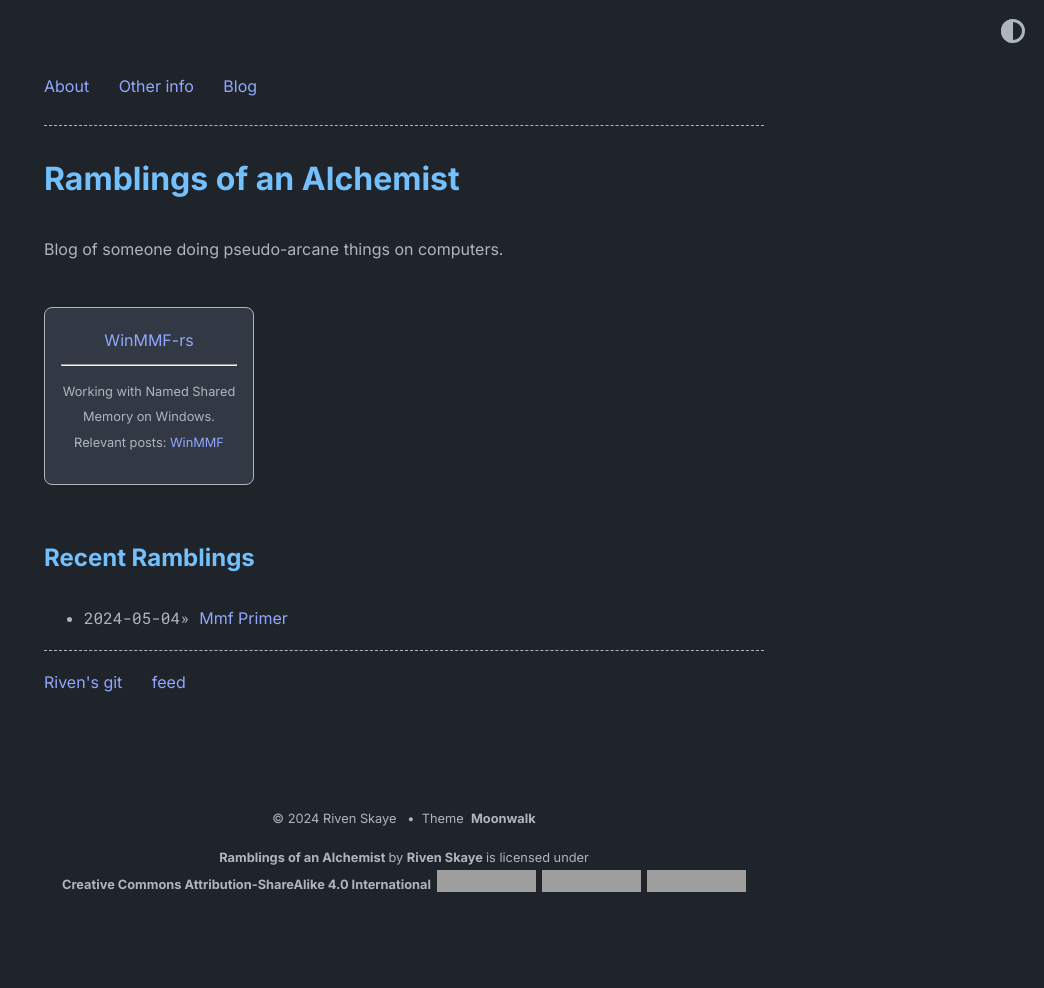
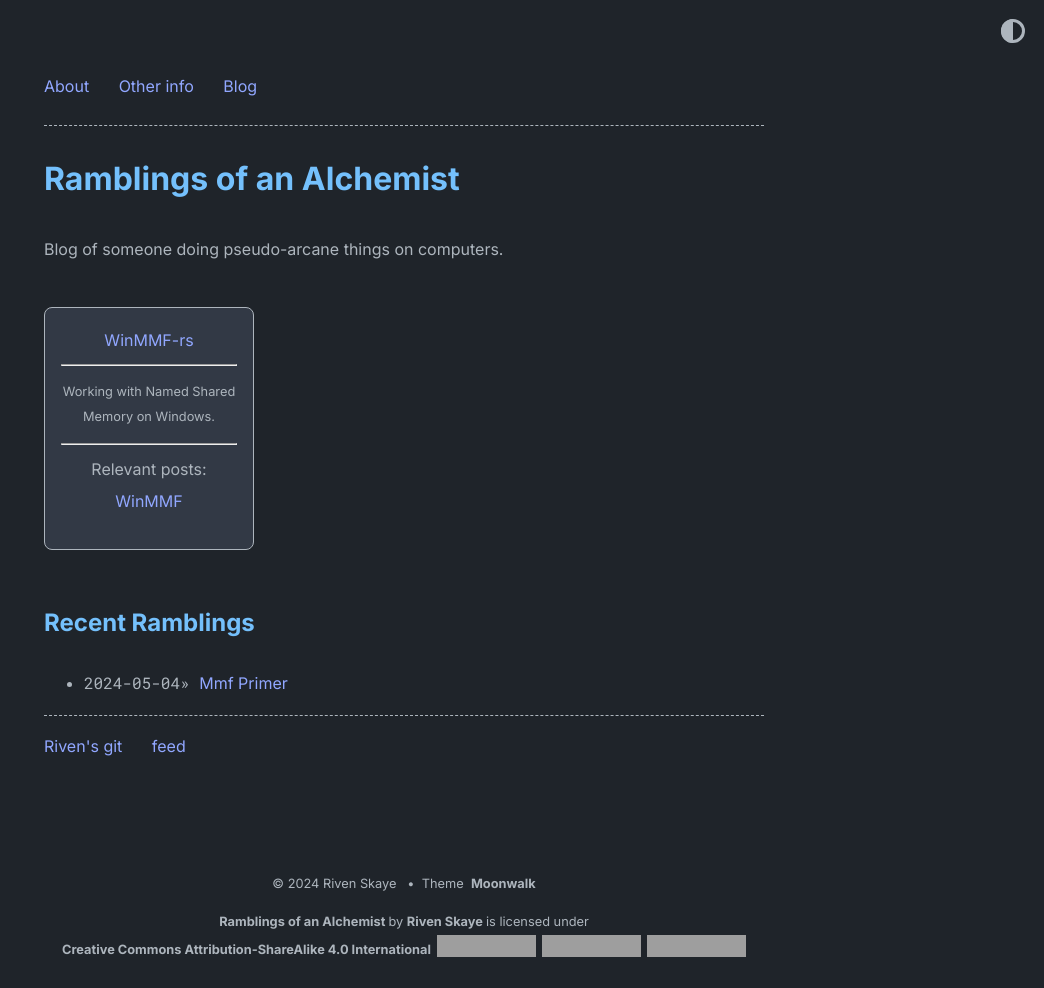
Before and after one commit to RivenSkaye/ramblings, a Jekyll site: the page built from index.md, in a window 1280 px wide. Shown: the whole page, without its empty margins (236-1280 px from the left). Built offline with Jekyll 4.4.1, drawn with Linux system fonts in a browser that asks for light colours; before the commit the page ends 923 px from its top, so only the background shows below that; grey boxes are pictures that could not be loaded.

Commit message:
ooh, this looks nice

```diff
--- a/_includes/card_list.html
+++ b/_includes/card_list.html
@@ -19,7 +19,8 @@
       <p class="body">
         {{ item.desc }}
         {% if item.series %}
-        <br>Relevant posts: <a href="{{ item.series.url | relative_url }}">{{ item.series.name }}</a>
+        <hr>
+        Relevant posts: <a href="{{ item.series.url | relative_url }}">{{ item.series.name }}</a>
         {%endif %}
       </p>
       {% endif %}
```
